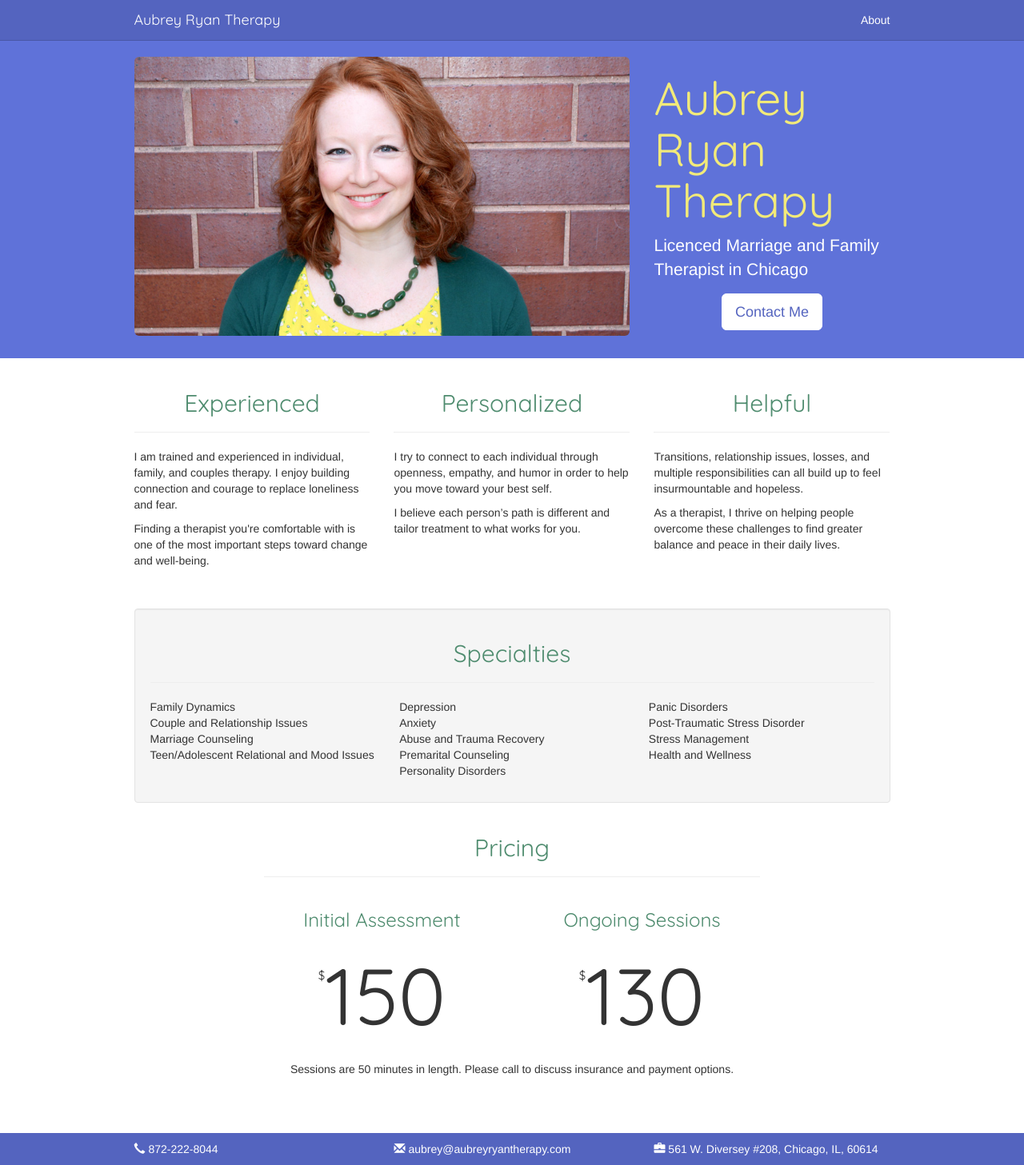
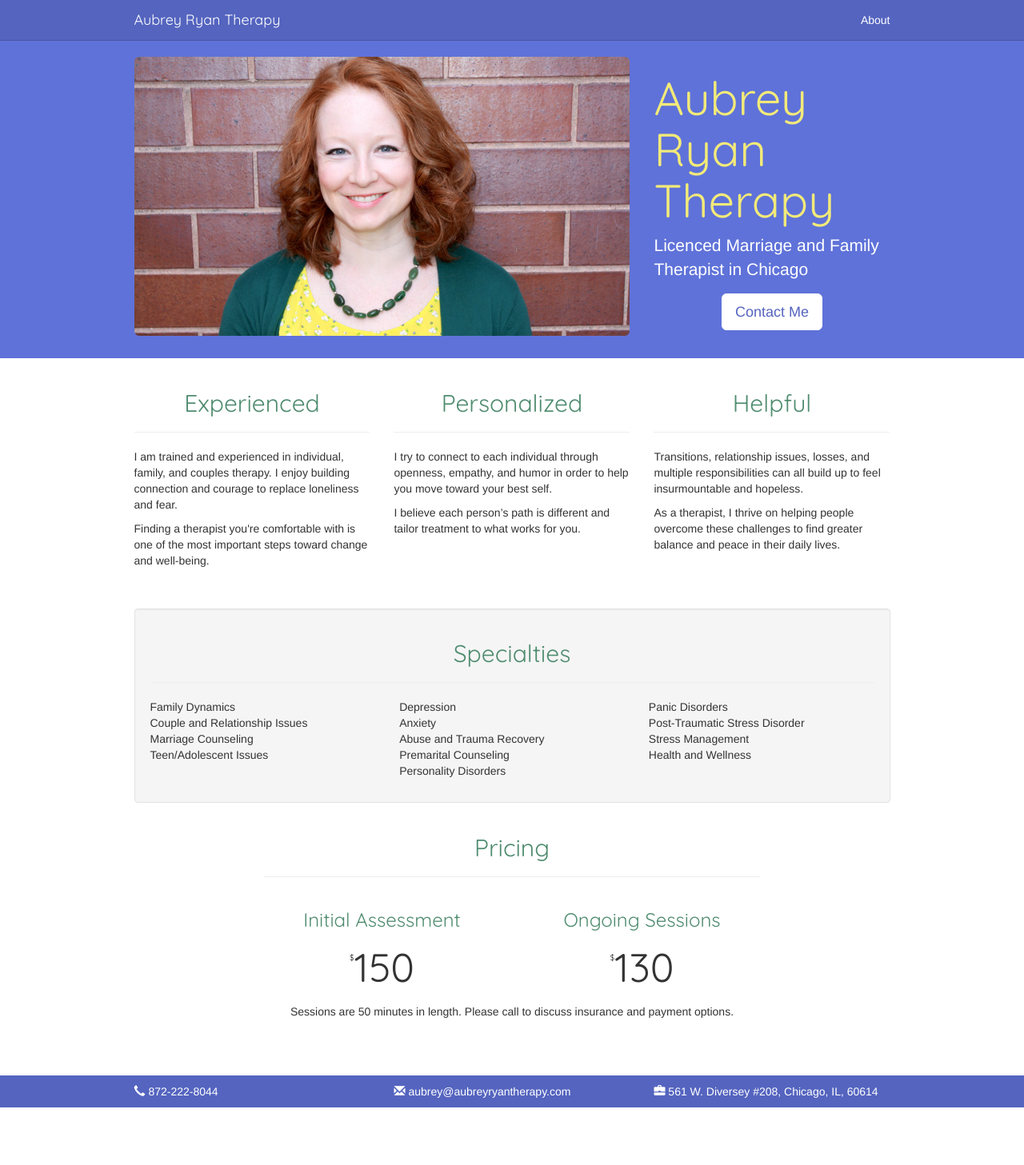
Before and after one commit to taylorcbrown/aubreyryantherapy, a Jekyll site: the page built from index.html, in a window 1280 px wide. Shown: the whole page at 80% size. Built offline with Jekyll 4.4.1, drawn with Linux system fonts in a browser that asks for light colours; nearby versions of some CDN libraries; after the commit the page ends 1385 px from its top, so only the background shows below that.

Commit message:
Update config, home layout

```diff
--- a/_config.yml
+++ b/_config.yml
@@ -14,6 +14,7 @@ url: "http://aubreyryantherapy.com" # the base hostname & protocol for your site
 tagline: Licenced Marriage and Family Therapist in Chicago
 address: "561 W. Diversey #208, Chicago, IL, 60614"
 phone: 872-222-8044
+permalink: none
 
 # Build settings
 markdown: kramdown
--- a/_sass/_layout.scss
+++ b/_sass/_layout.scss
@@ -111,12 +111,12 @@
 }
 
 .price {
-  font-size: 100px;
+  font-size: 50px;
   font-family: $header-font-family;
 
   sup {
-    font-size: 15px;
-    top: -57px;
+    font-size: 10px;
+    top: -27px;
   }
 }
 
--- a/index.html
+++ b/index.html
@@ -58,7 +58,7 @@ layout: home
                 <li>Family Dynamics</li>
                 <li>Couple and Relationship Issues</li>
                 <li>Marriage Counseling</li>
-                <li>Teen/Adolescent Relational and Mood Issues</li>
+                <li>Teen/Adolescent Issues</li>
               </ul>
             </div><!-- col-md-4-->
 
```
Also changed, not shown: about.md (+2 -2 lines).
